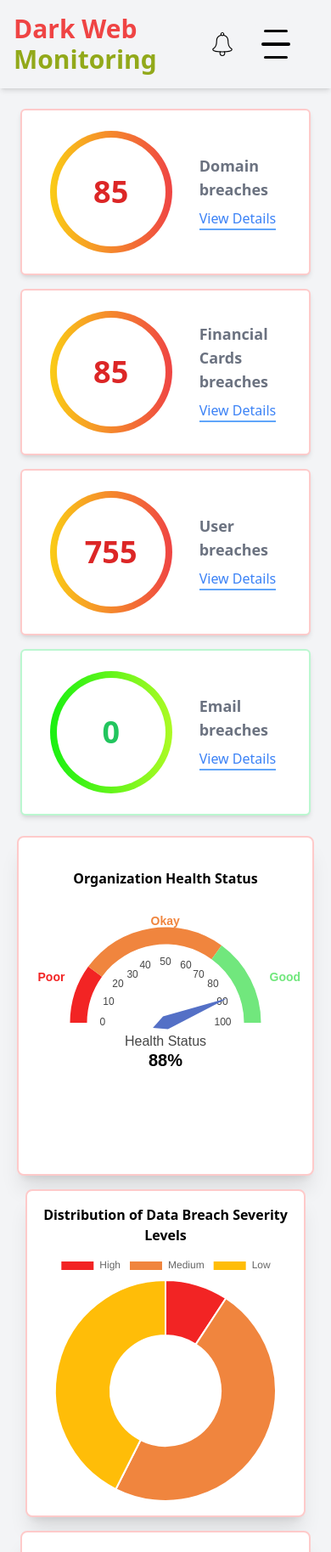
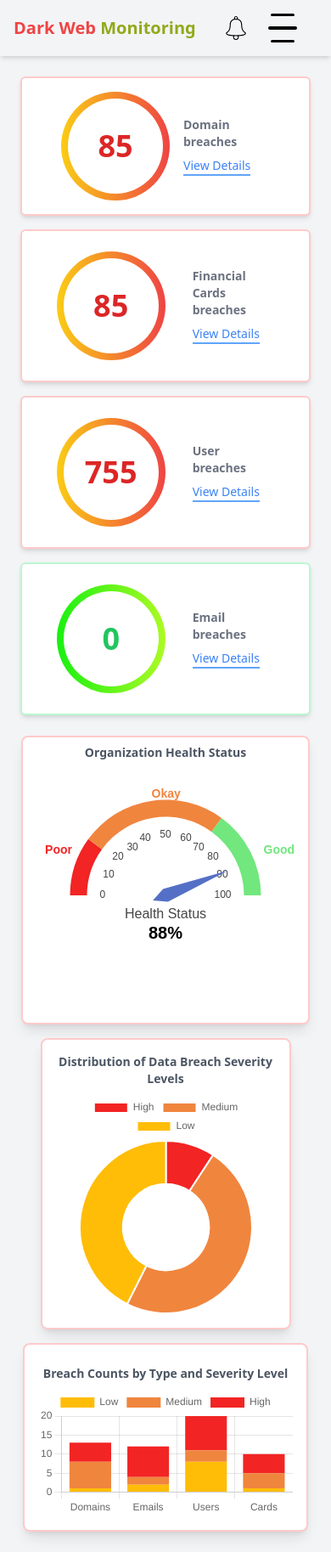
Before and after one commit to sudeep-gtn/dark-web-monitoring, a Django app: page /dark-web-monitoring/dashboard in a window 390 px wide. Shown: the whole page at 85% size. Run offline with Django 5.2, Linux system fonts and the light colour scheme; a user stored in the database is signed in; some libraries are stand-ins or nearby versions.

Commit message:
dashboard media query

```diff
--- a/DWmonitoring/authentication/templates/base.html
+++ b/DWmonitoring/authentication/templates/base.html
@@ -147,14 +147,14 @@
   <!-- Navigation bar -->
   <!-- Sidebar -->
   <div id="sidebar"
-    class="hidden md:block fixed overflow-hidden md:static top-0 left-0 z-50  bg-gray-800 text-white  md:px-0 z-50 md:w-[300px] h-screen flex flex-col justify-between">
+    class="hidden md:block fixed overflow-hidden md:static top-0 left-0 z-50  bg-gray-800 text-white  md:px-0 z-50 md:w-[250px] h-screen flex flex-col justify-between">
     <div>
       <div class="p-4 text-center border-b border-gray-700">
         <div class="text-2xl font-bold"><img src="https://gkavach.com/storage/2023/02/greentick.png" height="130"
             width="130"></div>
       </div>
       <div class="p-2">
-        <a href="{% url 'brand-protection' %}" class="hover:bg-gray-700  {% if request.path == '/brand-protection' %}border-l-4 text-white border-[#92a91a]{% endif %} font-semibold flex items-center text-lg text-gray-400 my-6 px-2 py-3 rounded">
+        <a href="{% url 'brand-protection' %}" class="hover:bg-gray-700  {% if request.path == '/brand-protection' %}border-l-4 text-white border-[#92a91a]{% endif %} font-semibold flex items-center text-gray-400 my-6 px-2 py-3 rounded">
           Brand Protection
           <span>
             <svg width="24" height="24" viewBox="0 0 16 16" fill="none" xmlns="http://www.w3.org/2000/svg">
@@ -162,7 +162,7 @@
             </svg>
           </span>
         </a>
-        <div class="font-semibold flex items-center gap-2  text-lg text-gray-400 pb-4 px-2">Dark Web Monitoring
+        <div class="font-semibold flex items-center gap-2 text-gray-400 pb-4 px-2">Dark Web Monitoring
            <span>
             <svg width="24" height="24" viewBox="0 0 16 16" fill="none" xmlns="http://www.w3.org/2000/svg">
               <path d="M4 6L8 10L12 6" stroke="gray" stroke-width="2" stroke-linecap="round" stroke-linejoin="round"/>
@@ -188,7 +188,7 @@
             </a>
           </li>
           <li>
-            <div class=" flex items-center gap-2 w-fit text-lg  text-left p-3  text-gray-400 font-semibold">
+            <div class=" flex items-center gap-2 w-fit text-left p-3  text-gray-400 font-semibold">
               Leaks
               <span>
                 <svg width="24" height="24" viewBox="0 0 16 16" fill="none" xmlns="http://www.w3.org/2000/svg">
@@ -243,7 +243,7 @@
         Profile
       </a>
       <button
-        class=" text-lg font-bold text-gray-400  block md:hidden {% if request.path == '/settings' %}border-l-4 text-white border-[#92a91a]{% endif %} block w-full text-left p-3 rounded hover:bg-gray-700">
+        class=" font-bold text-gray-400  block md:hidden {% if request.path == '/settings' %}border-l-4 text-white border-[#92a91a]{% endif %} block w-full text-left p-3 rounded hover:bg-gray-700">
         Settings
       </button>
       <button onclick="showPopUp()" class="block w-full text-left p-3 font-bold text-lg text-red-500 hover:text-white rounded hover:bg-red-600">
@@ -271,8 +271,8 @@
       </div>
     </div>
     <!-- Header -->
-    <header class="shadow-md p-4 flex justify-between items-center z-50">
-      <a href="{% url 'dashboard'%}" class="text-3xl font-extrabold text-gray-700">
+    <header class="shadow-md py-2 px-4 flex justify-between items-center z-50">
+      <a href="{% url 'dashboard'%}" class="text-xl font-extrabold text-gray-700">
         <span class="text-red-500"> Dark Web</span> <span class="text-[#92a91a]">Monitoring</span>
       </a>
       <div class="relative flex gap-4 px-4">
@@ -301,7 +301,7 @@
             class="w-full text-left block px-4 py-2 text-gray-800 hover:bg-gray-100">Logout</button>
         </div>
         <!-- menu for mobile view -->
-        <div class="md:hidden block  bg-gray-100 rounded-full p-4 z-50">
+        <div class="md:hidden block  bg-gray-100 rounded-full p-2  z-50">
           <input id="checkbox2" type="checkbox" class="hidden">
           <label class="toggle toggle2" for="checkbox2" onclick="toggleSidebar()">
             <div id="bar4" class="bars"></div>
--- a/DWmonitoring/authentication/templates/cards.html
+++ b/DWmonitoring/authentication/templates/cards.html
@@ -5,7 +5,7 @@
 <div class="mx-4 my-4">
   <div class="flex flex-col w-full xl:w-5/6  mx-auto gap-6 lg:flex-row mb-6">
     <div class="flex flex-col border-2 border-red-200 w-full xl:w-1/2 shadow-lg bg-white p-6 rounded-lg">
-      <div class="flex gap-2 text-3xl font-semibold mx-auto">Cards <span> <img src="/static//images/credit-card.png"
+      <div class="flex gap-2 text-3xl font-semibold mx-auto">Cards <span> <img src="/static/images/credit-card.png"
             height="40" width="40" alt="cards"></span> </div>
       <div class=" flex flex-col ">
         <div class="flex items-center justify-around w-full gap-2 pt-4">
--- a/DWmonitoring/authentication/templates/dashboard.html
+++ b/DWmonitoring/authentication/templates/dashboard.html
@@ -8,34 +8,34 @@
         <!-- Domain Breaches -->
         <div class="flex gap-4 lg:flex-row flex-col w-full">
             <div
-                class="border-2 border-red-200 w-full hover:shadow-red-600/20 hover:shadow-2xl transition-all duration-300 ease-in-out bg-white flex gap-8 items-center justify-center p-6 rounded-md shadow-md">
+                class="border-2 border-red-200 w-full lg:w-1/2 hover:shadow-red-600/20 hover:shadow-2xl transition-all duration-300 ease-in-out bg-white flex gap-4 items-center justify-center p-4 rounded-md shadow-md">
                 <div
-                    class="w-2/3 bg-gradient-to-r from-yellow-400 to-red-500 flex items-center justify-center h-36 w-36 rounded-full ">
+                    class=" bg-gradient-to-r from-yellow-400 to-red-500 flex items-center justify-center h-32 w-32 rounded-full ">
                     <div
-                        class="bg-white h-32 w-32 rounded-full flex items-center justify-center text-4xl text-red-600 font-bold">
+                        class="bg-white h-28 w-28 rounded-full flex items-center justify-center text-4xl text-red-600 font-bold">
                         85</div>
                 </div>
                 <!-- <div class="text-5xl text-red-600 font-bold">85</div> -->
                 <div class="w-1/3 flex flex-col gap-2 ">
-                    <div class="text-gray-500 text-lg font-semibold">Domain breaches</div>
+                    <div class="text-gray-500 text-sm font-semibold">Domain breaches</div>
                     <a href="{% url 'domain' %}"
-                        class="text-base hover:border-red-600 border-b-2 border-blue-400 transition-all duration-300 ease-in-out hover:text-red-600 text-blue-500 w-fit ">View
+                        class="text-sm hover:border-red-600 border-b-2 border-blue-400 transition-all duration-300 ease-in-out hover:text-red-600 text-blue-500 w-fit ">View
                         Details</a>
                 </div>
             </div>
             <!-- Card Breaches -->
             <div
-                class="border-2 border-red-200 w-full hover:shadow-red-600/20 hover:shadow-2xl transition-all duration-300 ease-in-out bg-white flex gap-8 items-center justify-center p-6 rounded-md shadow-md">
-                <div class="w-2/3 bg-gradient-to-r from-yellow-400 to-red-500 flex items-center justify-center h-36 w-36 rounded-full ">
-                    <div class="bg-white h-32 w-32 rounded-full flex items-center justify-center text-4xl text-red-600 font-bold">
+                class="border-2 border-red-200 w-full lg:w-1/2 hover:shadow-red-600/20 hover:shadow-2xl transition-all duration-300 ease-in-out bg-white flex gap-8 items-center justify-center p-6 rounded-md shadow-md">
+                <div class="w-3/4 bg-gradient-to-r from-yellow-400 to-red-500 flex items-center justify-center h-32 w-32 rounded-full ">
+                    <div class="bg-white h-28 w-28 rounded-full flex items-center justify-center text-4xl text-red-600 font-bold">
                         85
                     </div>
                 </div>
                 <!-- <div class="text-5xl text-red-600 font-bold">85</div> -->
                 <div class="w-1/3 flex flex-col gap-2 ">
-                    <div class="text-gray-500 text-lg font-semibold">Financial Cards breaches</div>
+                    <div class="text-gray-500 text-sm font-semibold">Financial Cards breaches</div>
                     <a href="{% url 'cards' %}"
-                        class="text-base hover:border-red-600 border-b-2 border-blue-400 transition-all duration-300 ease-in-out hover:text-red-600 text-blue-500 w-fit ">View
+                        class="text-sm hover:border-red-600 border-b-2 border-blue-400 transition-all duration-300 ease-in-out hover:text-red-600 text-blue-500 w-fit ">View
                         Details</a>
                 </div>
             </div>
@@ -43,35 +43,35 @@
         <!-- User Breaches -->
         <div class="lg:flex-row flex gap-4 flex-col w-full">
             <div
-                class="border-2 border-red-200 w-full hover:shadow-red-600/20 hover:shadow-2xl transition-all duration-300 ease-in-out bg-white flex gap-8 items-center justify-center p-6 rounded-md shadow-md">
+                class="border-2 border-red-200 w-full lg:w-1/2 hover:shadow-red-600/20 hover:shadow-2xl transition-all duration-300 ease-in-out bg-white flex gap-8 items-center justify-center p-6 rounded-md shadow-md">
                 <div
-                    class="w-2/3 bg-gradient-to-r from-yellow-400 to-red-500 flex items-center justify-center h-36 w-36 rounded-full ">
-                    <div
-                        class="bg-white h-32 w-32 rounded-full flex items-center justify-center text-4xl text-red-600 font-bold">
-                        755</div>
+                    class="w-3/4 bg-gradient-to-r from-yellow-400 to-red-500 flex items-center justify-center h-32 w-32 rounded-full ">
+                    <div class="bg-white h-28 w-28 rounded-full flex items-center justify-center text-4xl text-red-600 font-bold">
+                        755
+                    </div>
                 </div>
                 <!-- <div class="text-5xl text-red-600 font-bold">85</div> -->
                 <div class="w-1/3 flex flex-col gap-2 ">
-                    <div class="text-gray-500 text-lg font-semibold"> User breaches</div>
+                    <div class="text-gray-500 text-sm font-semibold"> User breaches</div>
                     <a href="{% url 'users' %}"
-                        class="text-base hover:border-red-600  border-b-2 border-blue-400 transition-all duration-300 ease-in-out hover:text-red-600 text-blue-500 w-fit ">View
+                        class="text-sm hover:border-red-600  border-b-2 border-blue-400 transition-all duration-300 ease-in-out hover:text-red-600 text-blue-500 w-fit ">View
                         Details</a>
                 </div>
             </div>
             <!-- Email Breaches -->
             <div
-                class="border-2 border-green-200 w-full hover:shadow-green-600/20 hover:shadow-2xl transition-all duration-300 ease-in-out bg-white flex gap-8 items-center justify-center p-6 rounded-md shadow-md">
+                class="border-2 border-green-200 w-full lg:w-1/2 hover:shadow-green-600/20 hover:shadow-2xl transition-all duration-300 ease-in-out bg-white flex gap-8 items-center justify-center p-6 rounded-md shadow-md">
                 <div
-                    class="w-2/3 bg-[linear-gradient(90deg,_rgba(25,240,17,1)_0%,_rgba(173,250,36,1)_100%)] flex items-center justify-center h-36 w-36 rounded-full ">
+                    class="w-3/4 bg-[linear-gradient(90deg,_rgba(25,240,17,1)_0%,_rgba(173,250,36,1)_100%)] flex items-center justify-center h-32 w-32 rounded-full ">
                     <div
-                        class="bg-white h-32 w-32 rounded-full flex items-center justify-center text-4xl text-green-500 font-bold">
+                        class="bg-white h-28 w-28 rounded-full flex items-center justify-center text-4xl text-green-500 font-bold">
                         0</div>
                 </div>
                 <!-- <div class="text-5xl text-red-600 font-bold">85</div> -->
                 <div class="w-1/3 flex flex-col gap-2 ">
-                    <div class="text-gray-500 text-lg font-semibold"> Email breaches</div>
+                    <div class="text-gray-500 text-sm font-semibold"> Email breaches</div>
                     <a href="{% url 'email' %}"
-                        class="text-base hover:border-red-600 border-b-2 border-blue-400 transition-all duration-300 ease-in-out hover:text-red-600 text-blue-500 w-fit ">View
+                        class="text-sm hover:border-red-600 border-b-2 border-blue-400 transition-all duration-300 ease-in-out hover:text-red-600 text-blue-500 w-fit ">View
                         Details</a>
                 </div>
             </div>
@@ -82,20 +82,20 @@
     <!-- charts  -->
     <div class="flex gap-4 items-center justify-center flex-col xl:flex-row ">
 
-        <div class="shadow-xl flex flex-col items-center justify-center rounded-lg  w-[350px] border-2  border-red-200 bg-white h-[400px]">
-            <h1 class="font-semibold py-2">Organization Health Status</h1>
-            <div id="gauge-chart" class="w-[350px] h-[300px] md:h-[400px]"></div>
+        <div class="shadow-lg flex flex-col items-center justify-center rounded-lg  w-[340px] border-2  border-red-200 bg-white h-[340px]">
+            <h1 class="font-semibold text-sm text-gray-600 py-2">Organization Health Status</h1>
+            <div id="gauge-chart" class="w-[330px] h-[300px] md:h-[400px]"></div>
         </div>
         <!-- Severity Level and Data Distribution -->
-        <div class='w-[330px] xl:w-[370px] mx-auto border-2 shadow-xl border-red-200 p-4 rounded-lg bg-white'>
-            <h1 class="font-semibold pb-2 w-fit  mx-auto text-center">Distribution of Data Breach Severity Levels </h1>
+        <div class='w-[295px] mx-auto border-2 shadow-lg border-red-200 p-4 rounded-lg bg-white'>
+            <h1 class="font-semibold pb-2 w-fit text-sm text-gray-600 mx-auto text-center">Distribution of Data Breach Severity Levels </h1>
             <div class="chart-container ">
                 <canvas id="severityChart"></canvas>
             </div>
         </div>
         <div
-            class='xl:w-[700px] w-fit border-2 flex flex-col items-center justify-center  shadow-xl border-red-200 p-4 rounded-lg bg-white'>
-            <h1 class="font-semibold py-2 w-fit "> Breach Counts by Type and Severity Level </h1>
+            class='xl:w-[700px] w-fit border-2 flex flex-col items-center justify-center  shadow-lg border-red-200 p-4 rounded-lg bg-white'>
+            <h1 class="font-semibold py-2 text-sm text-gray-600 w-fit "> Breach Counts by Type and Severity Level </h1>
             <div class="chart-container w-full">
                 <canvas id="breachCountChart"></canvas>
             </div>
--- a/DWmonitoring/authentication/templates/stealer-logs.html
+++ b/DWmonitoring/authentication/templates/stealer-logs.html
@@ -1,5 +1,5 @@
 {% extends 'base.html' %}
-{% block title %} Stellar Logs {% endblock title %}
+{% block title %} Stealer Logs {% endblock title %}
 
 {% block content %}
 <div class="">
```
Also changed, not shown: DWmonitoring/db.sqlite3.
